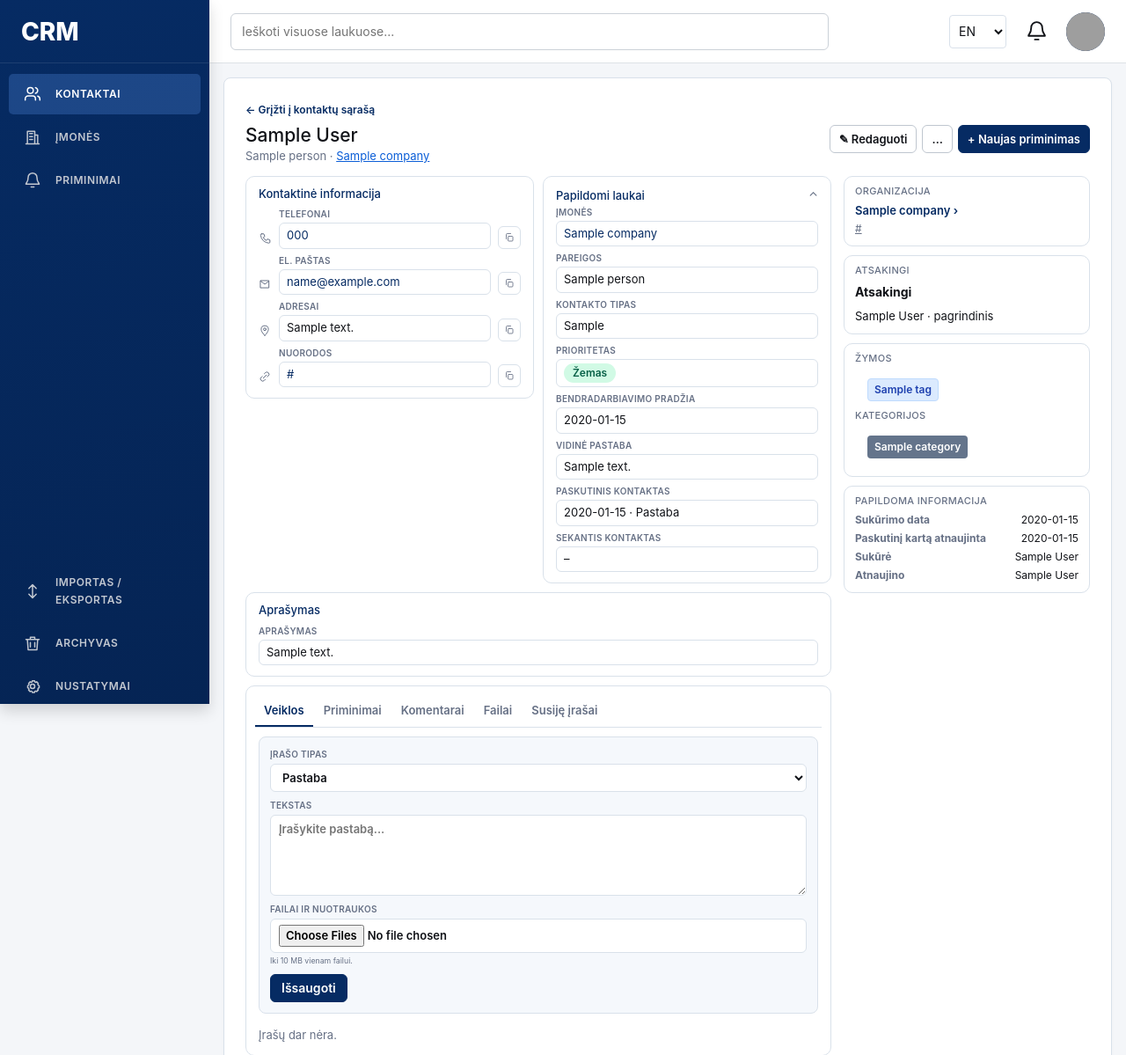
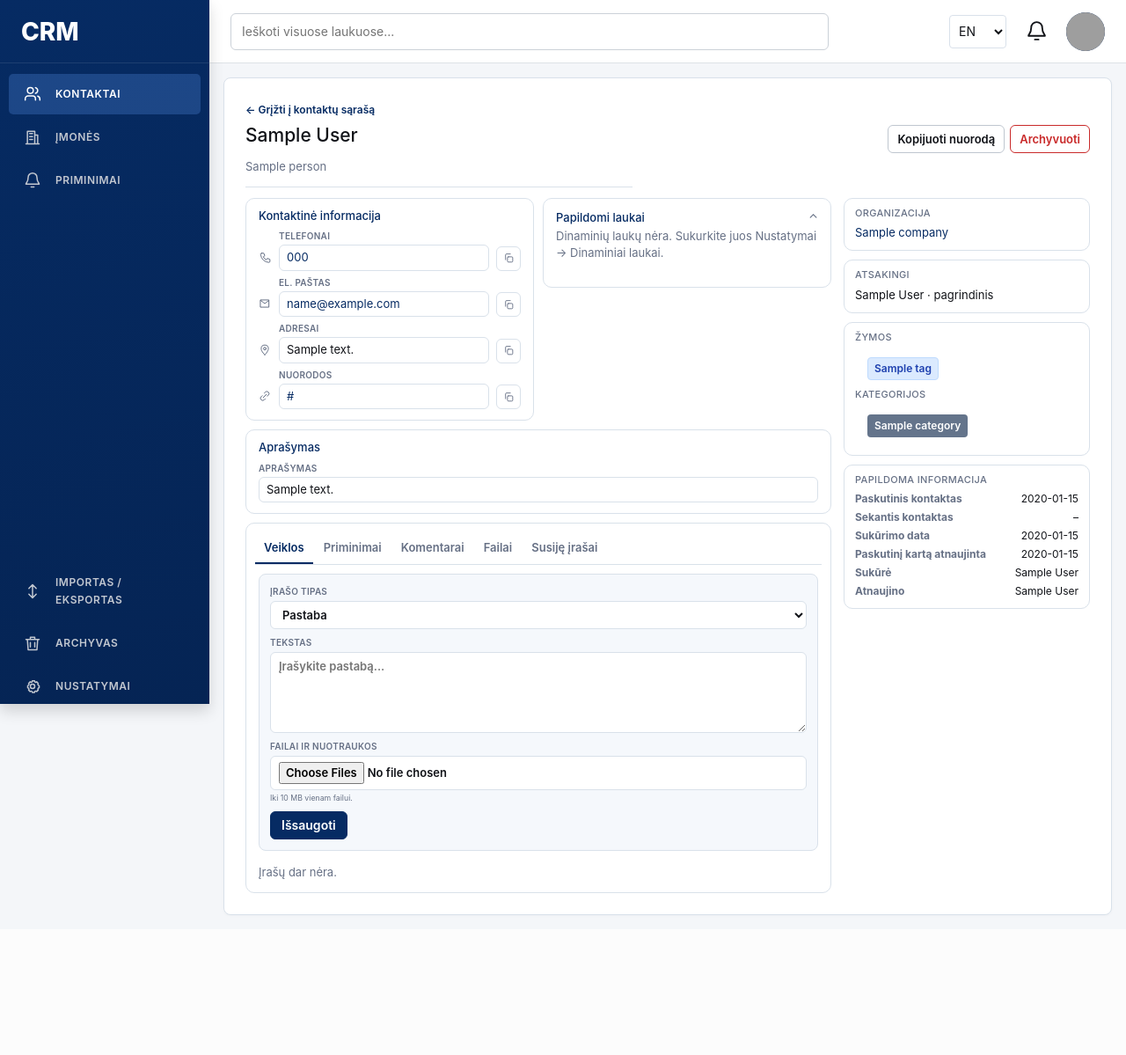
Before and after one commit to colldem/Colld3mCRM, a Django app: page /contacts/1/ in a window 1280 px wide. Shown: the top 1199 px of the page at 88% size. After the commit the page ends 1041 px from the top, so only its background shows below. Run offline with Django 5.2, Linux system fonts and the light colour scheme; a user stored in the database is signed in; tables that the repository leaves empty hold one stand-in row (values such as "Sample post"); data that the repository does not hold is empty; grey boxes are pictures that could not be loaded.

Commit message:
feat: trim the detail card per feedback
- "Additional fields" card now shows only admin-defined dynamic fields
  (priority / contact type / cooperation date / internal note stay in the
  model and edit form but off the card).
- Job title moved under the name and made inline-editable; the company
  name is dropped from the subtitle (the Organisation block covers it).
- Organisation block now renders the editable companies field.
- Header actions reduced to "Copy link" + "Archive"; Edit, the "…" menu
  and "New reminder" are gone (reminders are added from the Reminders tab).
- Contact-info copy buttons no longer swap their icon for overflowing
  "Copied" text — a brief highlight only — and align to the field box.
- Last/next contact moved to the metadata block.

Bumps VERSION to 0.19.0.

Co-Authored-By: Claude Sonnet 5 <noreply@anthropic.com>

```diff
--- a/compose.yaml
+++ b/compose.yaml
@@ -50,7 +50,7 @@ services:
     restart: unless-stopped
     security_opt: ["no-new-privileges:true"]
   crm-web:
-    image: crm-web:0.18.0
+    image: crm-web:0.19.0
     build: .
     environment:
       DB_HOST: crm-db
--- a/static/css/theme.css
+++ b/static/css/theme.css
@@ -157,12 +157,24 @@ tbody tr:has(.row-select:checked),tbody tr:has(.company-row-select:checked){back
 .detail-fields-grid{display:grid;grid-template-columns:repeat(auto-fill,minmax(160px,1fr));gap:6px 10px}
 
 .contact-lines{min-width:0;display:grid;gap:6px}
-.contact-line{display:grid;grid-template-columns:15px minmax(0,1fr) 26px;align-items:end;gap:8px}
-.contact-line .ci-icon{width:14px;height:14px;margin-bottom:5px;fill:none;stroke:var(--muted);stroke-width:1.7;stroke-linecap:round;stroke-linejoin:round}
+.contact-line{display:grid;grid-template-columns:15px minmax(0,1fr) 28px;align-items:end;gap:8px}
+.contact-line .ci-icon{width:14px;height:14px;margin-bottom:8px;fill:none;stroke:var(--muted);stroke-width:1.7;stroke-linecap:round;stroke-linejoin:round}
 .contact-line-field{min-width:0}
-.contact-line-copy{display:grid;place-items:center;width:26px;height:26px;margin-bottom:0;padding:0;border:1px solid var(--line);border-radius:6px;background:#fff;color:var(--muted);cursor:pointer}
-.contact-line-copy svg{width:12px;height:12px;fill:none;stroke:currentColor;stroke-width:1.7;stroke-linecap:round;stroke-linejoin:round}
+.contact-card .field-values{min-height:28px}
+.contact-line-copy{display:grid;place-items:center;width:28px;height:28px;align-self:end;padding:0;border:1px solid var(--line);border-radius:6px;background:#fff;color:var(--muted);cursor:pointer}
+.contact-line-copy svg{width:13px;height:13px;fill:none;stroke:currentColor;stroke-width:1.7;stroke-linecap:round;stroke-linejoin:round}
 .contact-line-copy:hover{background:var(--soft)}
+.contact-line-copy.copied{background:var(--soft);border-color:var(--navy-950);color:var(--navy-950)}
+
+/* Job title under the name — inline editable, no label chrome */
+.subtitle-field .detail-field{margin:0}
+.subtitle-field .field-display{padding:0;display:block}
+.subtitle-field .field-display:hover{background:transparent;outline:0}
+.subtitle-field .field-display>strong{display:none}
+.subtitle-field .field-values{border:0;padding:0;margin:0}
+.subtitle-field .field-values>div{margin:0}
+.subtitle-field .field-editor{margin-top:6px;font-size:13px}
+.subtitle-field .field-editor input{font-size:13px;padding:5px 8px;min-height:30px}
 
 .detail-tabs .tab-strip{display:flex;gap:2px;flex-wrap:wrap;border-bottom:1px solid var(--line);margin:0 -4px 10px}
 .detail-tabs .tab{min-height:0;padding:6px 10px;border:0;border-bottom:2px solid transparent;background:transparent;color:var(--muted);font:inherit;font-size:13px;font-weight:600;cursor:pointer}
@@ -194,7 +206,16 @@ tbody tr:has(.row-select:checked),tbody tr:has(.company-row-select:checked){back
 .aside-meta{display:grid;grid-template-columns:1fr auto;gap:3px 10px;margin:0;font-size:12px}
 .aside-meta dt{color:var(--muted)}
 .aside-meta dd{margin:0;text-align:right}
-.detail-aside .detail-field .field-values{font-size:13px}
+.detail-aside .detail-field{margin:0}
+.detail-aside .detail-field .field-display{padding:0;cursor:pointer}
+.detail-aside .detail-field .field-display:hover{background:transparent;outline:0}
+.detail-aside .detail-field .field-display>strong{display:none}
+.detail-aside .detail-field .field-values{font-size:13px;margin:0}
+.detail-aside .detail-field .field-values>div{margin:0}
+.detail-aside .detail-field .field-values a{color:var(--navy-950)}
+.detail-aside .field-editor{margin-top:8px;font-size:13px}
+.detail-aside .field-editor .company-options,.detail-aside .field-editor select[multiple]{max-height:170px}
+.detail-aside .field-editor label{font-size:13px}
 @media(max-width:900px){.record-detail{grid-template-columns:1fr}}
 .settings-list .user-row{display:grid;gap:10px}
 .user-row-info small{display:block;color:var(--muted);font-weight:400}
--- a/static/js/tabs.js
+++ b/static/js/tabs.js
@@ -23,8 +23,22 @@
       if (add) { add.open = true; add.querySelector('input:not([type=hidden])')?.focus({ preventScroll: true }); }
     }
   }));
-  document.querySelectorAll('.copy-link').forEach(btn => btn.addEventListener('click', async () => {
-    try { await navigator.clipboard.writeText(btn.dataset.link); btn.textContent = gettext('Nukopijuota'); }
-    catch (e) { /* clipboard unavailable */ }
+  document.querySelectorAll('.copy-link').forEach(btn => {
+    const original = btn.textContent;
+    btn.addEventListener('click', async () => {
+      try {
+        await navigator.clipboard.writeText(btn.dataset.link);
+        btn.textContent = gettext('Nukopijuota');
+        setTimeout(() => { btn.textContent = original; }, 1200);
+      } catch (e) { /* clipboard unavailable */ }
+    });
+  });
+  // Small copy buttons next to contact-info values — copy silently, brief flash only.
+  document.querySelectorAll('.copy-value').forEach(btn => btn.addEventListener('click', async () => {
+    try {
+      await navigator.clipboard.writeText(btn.dataset.copy || '');
+      btn.classList.add('copied');
+      setTimeout(() => btn.classList.remove('copied'), 700);
+    } catch (e) { /* clipboard unavailable */ }
   }));
 })();
--- a/templates/base.html
+++ b/templates/base.html
@@ -8,7 +8,7 @@
   <title>{% block title %}CRM{% endblock %}</title>
   <link rel="stylesheet" href="{% static 'vendor/adminlte/adminlte.min.css' %}">
   <link rel="stylesheet" href="{% static 'css/app.css' %}?v=20260907b">
-  <link rel="stylesheet" href="{% static 'css/theme.css' %}?v=20260908u">
+  <link rel="stylesheet" href="{% static 'css/theme.css' %}?v=20260908v">
 </head>
 <body class="sidebar-expand-lg fixed-header">
 <div class="app-wrapper">
@@ -56,7 +56,7 @@
 <script src="{% static 'js/theme.js' %}" defer></script>
 <script src="{% static 'js/list-editing.js' %}?v=20260908b" defer></script>
 <script src="{% static 'js/detail-editing.js' %}?v=20260908c" defer></script>
-<script src="{% static 'js/tabs.js' %}?v=20260908a" defer></script>
+<script src="{% static 'js/tabs.js' %}?v=20260908b" defer></script>
 <script src="{% static 'js/reminders.js' %}" defer></script>
 <script src="{% static 'js/search.js' %}?v=20260908a" defer></script>
 </body>
--- a/templates/contacts/_detail_layout.html
+++ b/templates/contacts/_detail_layout.html
@@ -6,17 +6,15 @@
   <div class="record-detail-titlebar">
     <div class="record-detail-identity">
       {% include "contacts/detail_title.html" %}
-      <p class="record-subtitle">{% if is_company %}{{ company.company_code }}{% else %}{{ person.job_title }}{% if person.primary_company %} · <a href="{{ person.primary_company.get_absolute_url }}">{{ person.primary_company.name }}</a>{% endif %}{% endif %}</p>
+      {% if is_company %}
+        {% if company.company_code %}<p class="record-subtitle">{{ company.company_code }}</p>{% endif %}
+      {% elif job_title_field %}
+        <div class="record-subtitle subtitle-field">{% with item=job_title_field %}{% include "contacts/detail_field.html" %}{% endwith %}</div>
+      {% endif %}
     </div>
     <div class="record-detail-actions">
-      <a class="btn" href="{% if is_company %}{% url 'contacts:company-edit' company.pk %}{% else %}{% url 'contacts:edit' person.pk %}{% endif %}">✎ {% translate 'Redaguoti' %}</a>
-      <details class="record-more"><summary class="btn" aria-label="{% translate 'Daugiau veiksmų' %}">…</summary>
-        <div class="record-more-menu">
-          <button type="button" class="copy-link" data-link="{{ request.scheme }}://{{ request.get_host }}{{ record.get_absolute_url }}">{% translate 'Kopijuoti nuorodą' %}</button>
-          {% if crm_caps.can_delete %}<form method="post" action="{% if is_company %}{% url 'contacts:company-archive' company.pk %}{% else %}{% url 'contacts:archive' person.pk %}{% endif %}">{% csrf_token %}<button class="danger" type="submit">{% translate 'Archyvuoti' %}</button></form>{% endif %}
-        </div>
-      </details>
-      <a class="btn primary" href="#tab-reminders" data-open-tab="reminders">+ {% translate 'Naujas priminimas' %}</a>
+      <button type="button" class="btn copy-link" data-link="{{ request.scheme }}://{{ request.get_host }}{{ record.get_absolute_url }}">{% translate 'Kopijuoti nuorodą' %}</button>
+      {% if crm_caps.can_delete %}<form method="post" action="{% if is_company %}{% url 'contacts:company-archive' company.pk %}{% else %}{% url 'contacts:archive' person.pk %}{% endif %}">{% csrf_token %}<button class="btn danger" type="submit">{% translate 'Archyvuoti' %}</button></form>{% endif %}
     </div>
   </div>
   {% if overdue_reminder_count %}<p class="record-detail-warn">⚠ {% translate 'Vėluojantys priminimai' %}: {{ overdue_reminder_count }}</p>{% endif %}
@@ -33,7 +31,7 @@
             <div class="contact-line">
               {% include "contacts/_contact_icon.html" with field=item.field %}
               <div class="contact-line-field">{% include "contacts/detail_field.html" %}</div>
-              {% with copyable=item.entries.0.text %}{% if copyable %}<button type="button" class="contact-line-copy copy-email" data-email="{{ copyable }}" aria-label="{% translate 'Kopijuoti' %}"><svg viewBox="0 0 24 24" aria-hidden="true"><rect x="9" y="9" width="11" height="11" rx="2"/><path d="M5 15V5a2 2 0 0 1 2-2h8"/></svg></button>{% endif %}{% endwith %}
+              {% with copyable=item.entries.0.text %}{% if copyable %}<button type="button" class="contact-line-copy copy-value" data-copy="{{ copyable }}" aria-label="{% translate 'Kopijuoti' %}"><svg viewBox="0 0 24 24" aria-hidden="true"><rect x="9" y="9" width="11" height="11" rx="2"/><path d="M5 15V5a2 2 0 0 1 2-2h8"/></svg></button>{% endif %}{% endwith %}
             </div>
           {% empty %}<p class="muted">{% translate 'Nėra duomenų.' %}</p>{% endfor %}
         </div>
@@ -42,13 +40,7 @@
       <details class="detail-card boxed collapsible" open>
         <summary><h2>{% translate 'Papildomi laukai' %}</h2><span class="chev" aria-hidden="true">⌄</span></summary>
         <div class="detail-fields-grid">
-          {% for item in grid_fields %}{% include "contacts/detail_field.html" %}{% endfor %}
-          <div class="detail-field readonly">
-            <div class="field-display"><strong>{% translate 'Paskutinis kontaktas' %}</strong><div class="field-values"><div>{% if last_activity %}{{ last_activity.created_at|date:"Y-m-d" }} · {{ last_activity.get_activity_type_display }}{% else %}–{% endif %}</div></div></div>
-          </div>
-          <div class="detail-field readonly">
-            <div class="field-display"><strong>{% translate 'Sekantis kontaktas' %}</strong><div class="field-values"><div>{% if next_reminder %}{{ next_reminder.due_at|date:"Y-m-d H:i" }}{% else %}–{% endif %}</div></div></div>
-          </div>
+          {% for item in custom_fields %}{% include "contacts/detail_field.html" %}{% empty %}<p class="muted">{% translate 'Dinaminių laukų nėra. Sukurkite juos Nustatymai → Dinaminiai laukai.' %}</p>{% endfor %}
         </div>
       </details>
     </div>
@@ -123,11 +115,10 @@
   </div>
 
   <aside class="detail-aside">
-    {% if not is_company and person.primary_company %}
+    {% if not is_company and companies_field %}
     <section class="aside-card">
       <h3>{% translate 'Organizacija' %}</h3>
-      <a class="aside-link" href="{{ person.primary_company.get_absolute_url }}">{{ person.primary_company.name }} <span aria-hidden="true">›</span></a>
-      {% if person.primary_company.url %}<a class="aside-sub" href="{{ person.primary_company.url }}" target="_blank" rel="noopener noreferrer">{{ person.primary_company.url }}</a>{% endif %}
+      {% with item=companies_field %}{% include "contacts/detail_field.html" %}{% endwith %}
     </section>
     {% endif %}
 
@@ -148,6 +139,8 @@
     <section class="aside-card">
       <h3>{% translate 'Papildoma informacija' %}</h3>
       <dl class="aside-meta">
+        <dt>{% translate 'Paskutinis kontaktas' %}</dt><dd>{% if last_activity %}{{ last_activity.created_at|date:"Y-m-d" }}{% else %}–{% endif %}</dd>
+        <dt>{% translate 'Sekantis kontaktas' %}</dt><dd>{% if next_reminder %}{{ next_reminder.due_at|date:"Y-m-d H:i" }}{% else %}–{% endif %}</dd>
         <dt>{% translate 'Sukūrimo data' %}</dt><dd>{{ record.created_at|date:"Y-m-d" }}</dd>
         <dt>{% translate 'Paskutinį kartą atnaujinta' %}</dt><dd>{{ record.updated_at|date:"Y-m-d" }}</dd>
         <dt>{% translate 'Sukūrė' %}</dt><dd>{{ created_by_label|default:"–" }}</dd>
```
Also changed, not shown: contacts/detail_editing.py (+16 -12 lines), tests/test_contacts.py (+3 -1 lines), locale/en/LC_MESSAGES/django.po, 2 other files.
